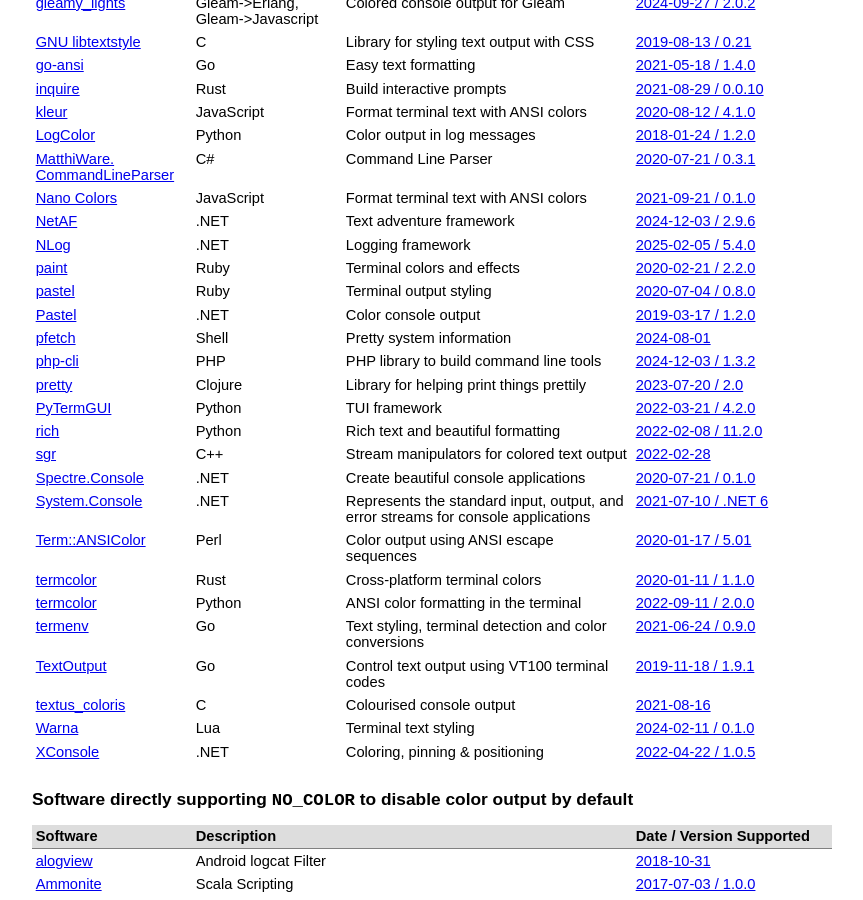
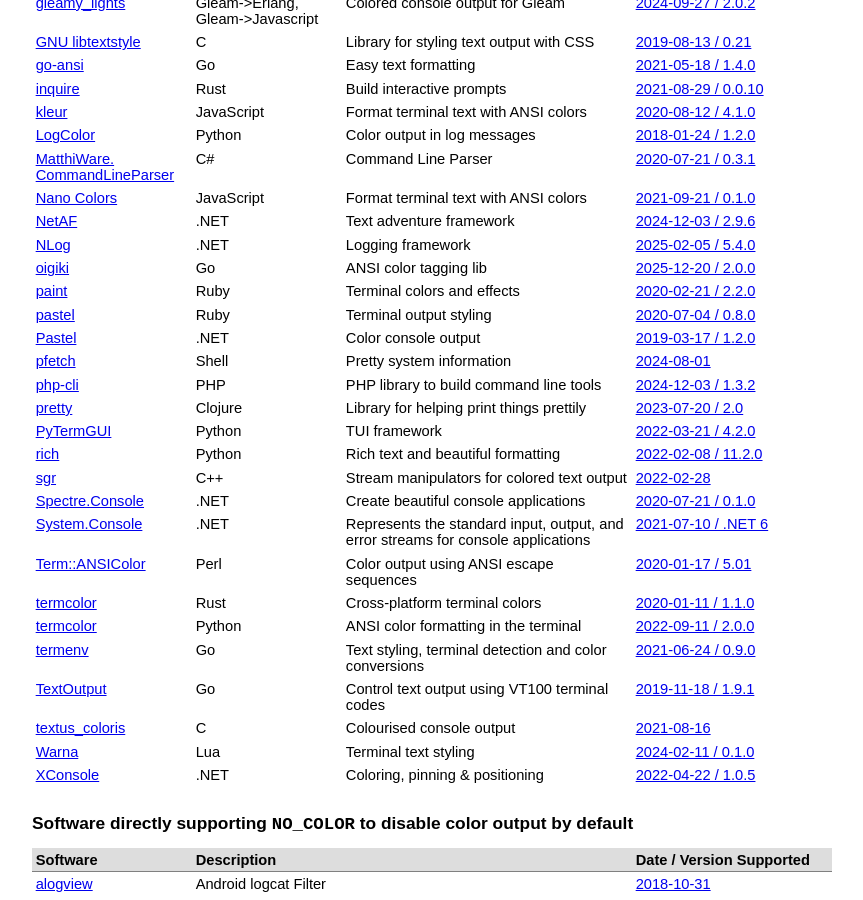
Before and after one commit to jcs/no_color, a Jekyll site: the page built from index.md, in a window 1280 px wide and 900 px high, scrolled down 2181 px. Shown: the whole window, without its empty margins (208-1071 px from the left). Built offline with Jekyll 4.4.1, drawn with Linux system fonts in a browser that asks for light colours; our own code applies the rules of GitHub Pages for plain Markdown files.

Commit message:
Add oigiki (#333)

```diff
--- a/index.md
+++ b/index.md
@@ -136,6 +136,7 @@ color by default via `NO_COLOR`.
 | [Nano Colors](https://github.com/ai/nanocolors) | JavaScript | Format terminal text with ANSI colors | [2021-09-21 / 0.1.0](https://github.com/ai/nanocolors/releases/tag/0.1.0) |
 | [NetAF](https://github.com/benpollarduk/NetAF) | .NET | Text adventure framework | [2024-12-03 / 2.9.6](https://github.com/benpollarduk/NetAF/releases/tag/2.9.6) |
 | [NLog](https://github.com/NLog/NLog) | .NET | Logging framework | [2025-02-05 / 5.4.0](https://github.com/NLog/NLog/releases/tag/v5.4.0) |
+| [oigiki](https://github.com/0xf0xx0/oigiki) | Go | ANSI color tagging lib | [2025-12-20 / 2.0.0](https://github.com/0xf0xx0/oigiki/tree/v2.0.0) |
 | [paint](https://github.com/janlelis/paint) | Ruby | Terminal colors and effects | [2020-02-21 / 2.2.0](https://github.com/janlelis/paint/tree/v2.2.0) |
 | [pastel](https://github.com/piotrmurach/pastel) | Ruby | Terminal output styling | [2020-07-04 / 0.8.0](https://github.com/piotrmurach/pastel/releases/tag/v0.8.0) |
 | [Pastel](https://github.com/silkfire/Pastel) | .NET | Color console output | [2019-03-17 / 1.2.0](https://github.com/silkfire/Pastel/commit/8a89c2930a2b7ff2c6beae67e6c00fe1d74189d5) |
```
